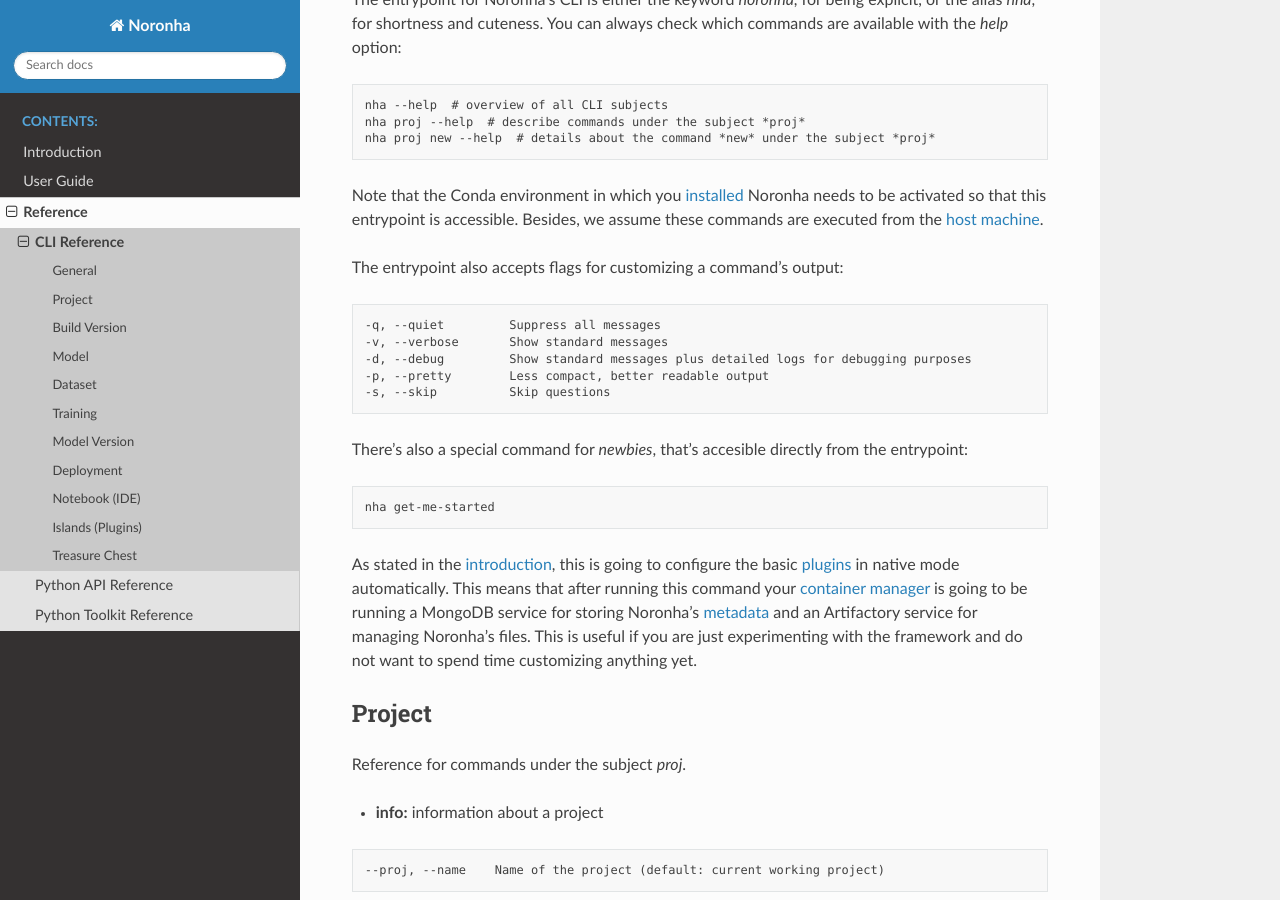
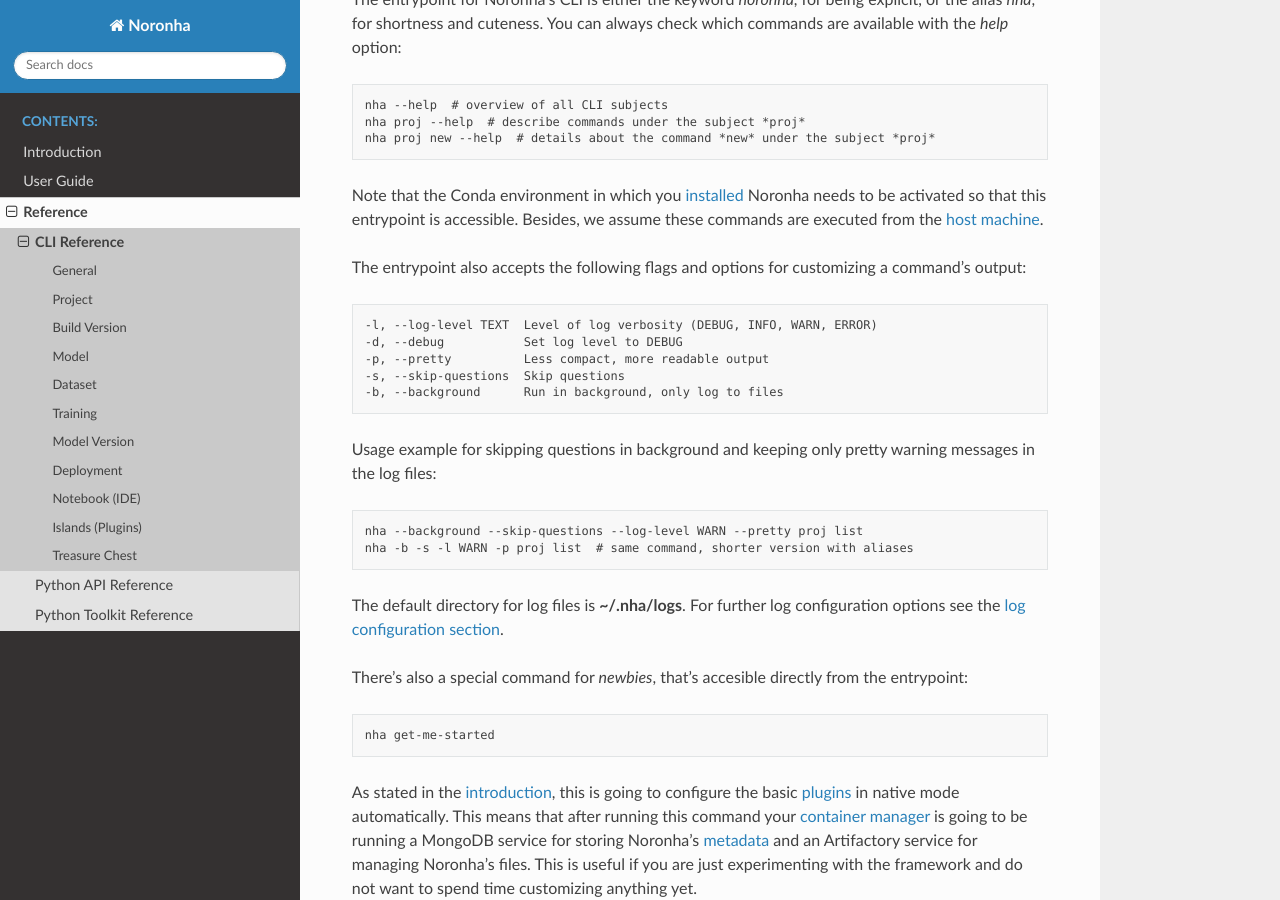
Before and after one commit to noronha-dataops/noronha, a Sphinx documentation site: the page built from docs/source/reference/cli.rst, in a window 1280 px wide and 900 px high, scrolled down 300 px. Built offline with Sphinx 7.4.7 and the Read the Docs theme 2.0.0, drawn with Linux system fonts in a browser that asks for light colours.

Commit message:
docs for new flags

```diff
--- a/docs/source/guide/configuration.rst
+++ b/docs/source/guide/configuration.rst
@@ -83,6 +83,8 @@
 The following properties are found under the key *project* and they refer to how Noronha handle's your project.
 
 - **working_project:** this tells the framework which project you are working on right now. This is important because many features such as training or deploying models can only be performed inside the scope of a project. However, before looking into this property the framework checks two other alternatives: was a project name provided as argument to the function? Is the current working directory a local repository for a project?
+
+.. _log-configuration:
 
 Logger
 ======
--- a/docs/source/reference/cli.rst
+++ b/docs/source/reference/cli.rst
@@ -19,13 +19,22 @@
 needs to be activated so that this entrypoint is accessible. Besides, we assume these
 commands are executed from the :ref:`host machine <orchestration-concepts>`.
 
-The entrypoint also accepts flags for customizing a command's output::
+The entrypoint also accepts the following flags and options for customizing a command's output::
 
-    -q, --quiet         Suppress all messages
-    -v, --verbose       Show standard messages
-    -d, --debug         Show standard messages plus detailed logs for debugging purposes
-    -p, --pretty        Less compact, better readable output
-    -s, --skip          Skip questions
+    -l, --log-level TEXT  Level of log verbosity (DEBUG, INFO, WARN, ERROR)
+    -d, --debug           Set log level to DEBUG
+    -p, --pretty          Less compact, more readable output
+    -s, --skip-questions  Skip questions
+    -b, --background      Run in background, only log to files
+
+Usage example for skipping questions in background and keeping only pretty warning messages in the log files:
+
+.. parsed-literal::
+
+    nha --background --skip-questions --log-level WARN --pretty proj list
+    nha -b -s -l WARN -p proj list  # same command, shorter version with aliases
+
+The default directory for log files is **~/.nha/logs**. For further log configuration options see the :ref:`log configuration section <log-configuration>`.
 
 There's also a special command for *newbies*, that's accesible directly from the entrypoint::
 
```
